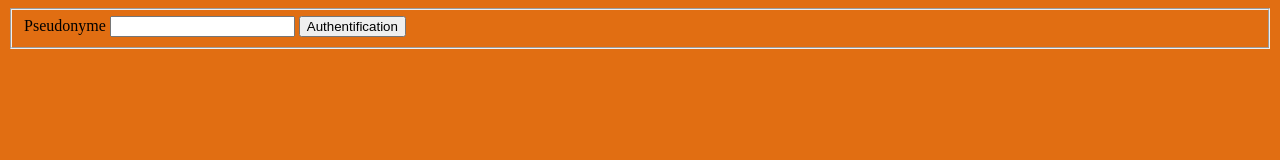
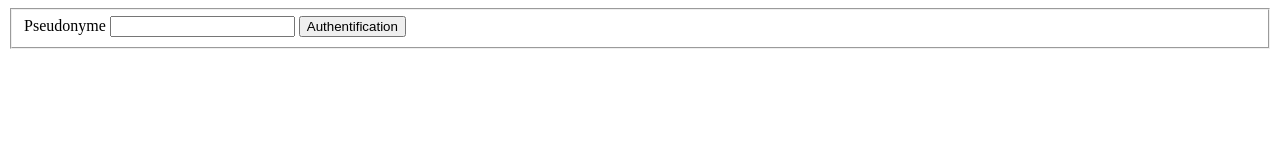
Before and after one commit to cegepmatane/devoir-multijouerus-2021-Nicolas-Rimbault, a plain HTML site: page multi/index.html in a window 1280 px wide. Drawn offline with Linux system fonts and the light colour scheme.

Commit message:
mise en commentaire css + ajout video readme

```diff
--- a/multi/Lancer.js
+++ b/multi/Lancer.js
@@ -39,7 +39,7 @@ class Lancer {
       this.pseudonymeAutreJoueur = autresParticipants[0];
       this.ajouterJoueur(autresParticipants[0]);
       for (let index = 0; index < 2; index++) {
-        console.log("autre boucle");
+        //console.log("autre boucle");
         if (this.listeJoueur[this.pseudonymeJoueur].place != 0) {
           if (this.listeJoueur[this.pseudonymeJoueur].place == 1) {
             this.listeJoueur[this.pseudonymeAutreJoueur].place = 2;
@@ -142,7 +142,7 @@ class Lancer {
   }
 
   definirPlaceAutreJoueur(){
-    console.log("definirPlaceAutreJoueur" + this.listeJoueur[this.pseudonymeJoueur].place);
+    //console.log("definirPlaceAutreJoueur" + this.listeJoueur[this.pseudonymeJoueur].place);
     if(this.listeJoueur[this.pseudonymeJoueur].place == 1){
       console.log("definir autre joueur sur 2");
       this.listeJoueur[this.pseudonymeAutreJoueur].place = 2;
--- a/multi/index.html
+++ b/multi/index.html
@@ -6,7 +6,7 @@
     <script src="lib/MultiNode.js"></script>
     <script src="lib/confetti.min.js"></script>
     <script defer src="Lancer.js"></script>
-    <link rel="stylesheet" href="index.css">
+    <!--<link rel="stylesheet" href="index.css">-->
 </head>
 <body>
 
```
Also changed, not shown: 1 other file.
